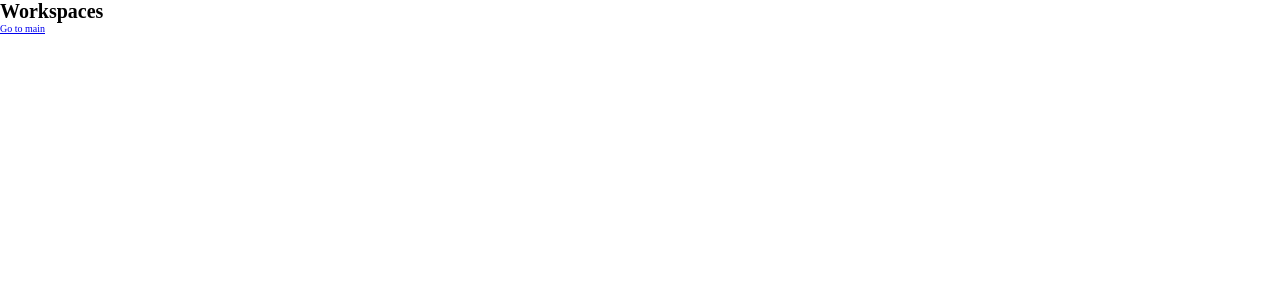
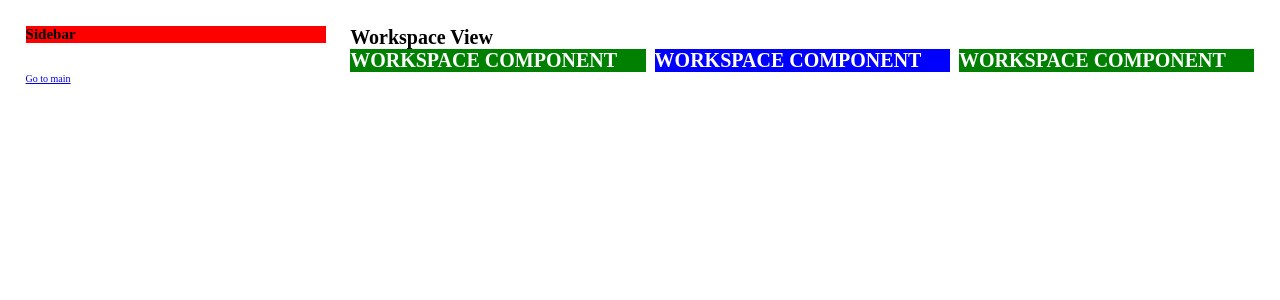
Before and after one commit to chingu-voyage5/Geckos-Team-23, a Vue app: page /#/workspaces in a window 1280 px wide. Shown: the top 300 px of the page. Built offline with nearby package versions, Linux system fonts and the light colour scheme.

Commit message:
basic html and css for workspace dashboard added

```diff
--- a/src/App.vue
+++ b/src/App.vue
@@ -6,7 +6,9 @@
 
 <script>
 export default {
-  name: 'App'
+  name: 'App',
+  components: {
+  }
 }
 </script>
 
--- /dev/null
+++ b/src/components/Sidebar.vue
@@ -0,0 +1,21 @@
+<template>
+  <div class="sidebar">
+    <h2>Sidebar</h2>
+  </div>
+</template>
+
+<script>
+export default {
+  name: 'Sidebar',
+  data () {
+    return {
+    }
+  }
+}
+</script>
+
+<style lang="scss" scoped>
+.sidebar {
+  background-color: red;
+}
+</style>
--- a/src/pages/Workspaces.vue
+++ b/src/pages/Workspaces.vue
@@ -1,12 +1,79 @@
 <template>
-    <div class="workspaces">
-        <h1>Workspaces</h1>
-        <router-link to="/">Go to main</router-link>
+  <div class="workspaces">
+    <div class="sidebar">
+      <Sidebar />
     </div>
+    <div class="view">
+      <h1>Workspace View</h1>
+      <div class="tiles">
+        <div class="col-1">
+          <h1>WORKSPACE COMPONENT</h1>
+        </div>
+        <div class="col-2">
+          <h1>WORKSPACE COMPONENT</h1>
+        </div>
+        <div class="col-3">
+          <h1>WORKSPACE COMPONENT</h1>
+        </div>
+      </div>
+    </div>
+    <router-link to="/">Go to main</router-link>
+  </div>
 </template>
 
 <script>
-    export default {
+  import Sidebar from '../components/Sidebar.vue'
+  export default {
+    name: 'Workspace',
+    components: {
+      Sidebar
+    }
+  }
+</script>
 
-    }
-</script>
+<style lang="scss">
+.workspaces {
+  padding: 2%;
+  display: grid;
+  grid-template-columns: 300px 1fr;
+  grid-column-gap: 2%;
+  grid-row-gap: 2%;
+}
+.sidebar {
+  grid-column-start: 1;
+  grid-column-end: 2;
+}
+.view {
+  grid-column-start: 2;
+  grid-column-end: 3;
+}
+
+.tiles {
+  display: grid;
+  grid-template-columns: 1fr 1fr 1fr;
+  grid-column-gap: 1%;
+  grid-row-gap: 1%;
+}
+
+.col-1 {
+  grid-column-start: 1;
+  grid-column-end: 2;
+  background-color: green;
+  color: white;
+}
+
+.col-2 {
+  grid-column-start: 2;
+  grid-column-end: 3;
+  background-color: blue;
+  color: white;
+}
+
+.col-3 {
+  grid-column-start: 3;
+  grid-column-end: 4;
+  background-color: green;
+  color: white;
+}
+
+</style>
```
